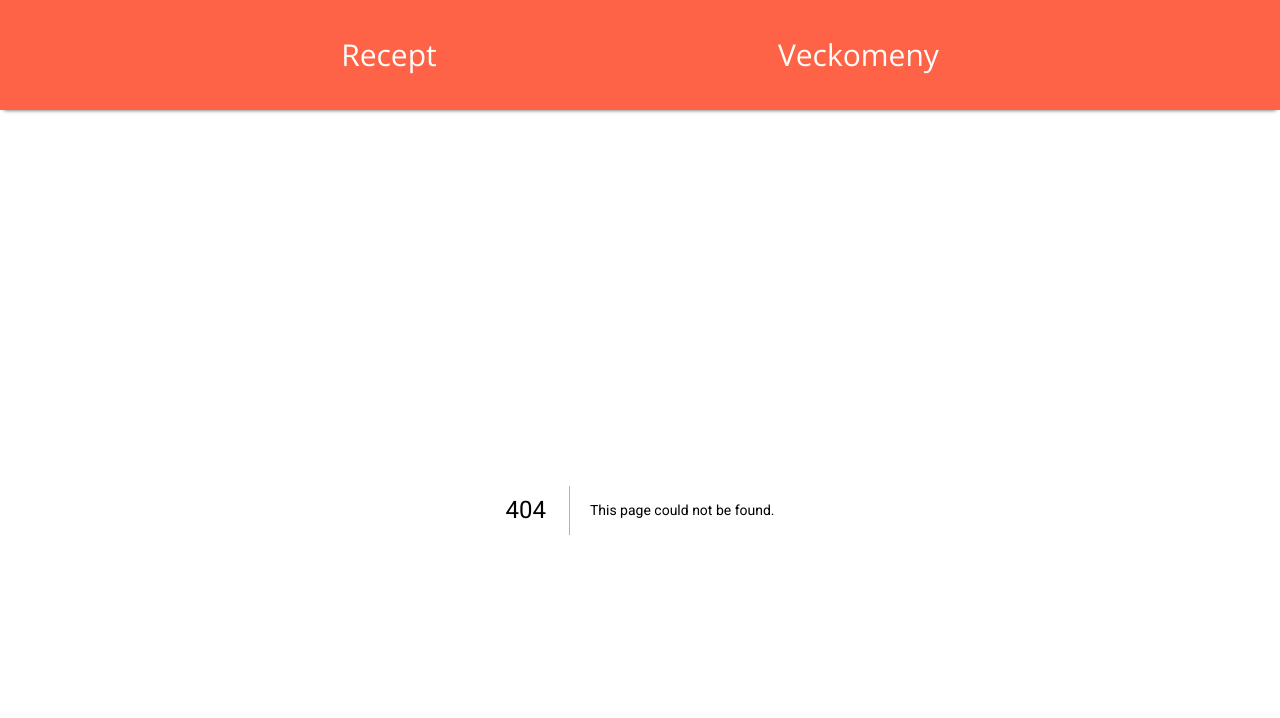
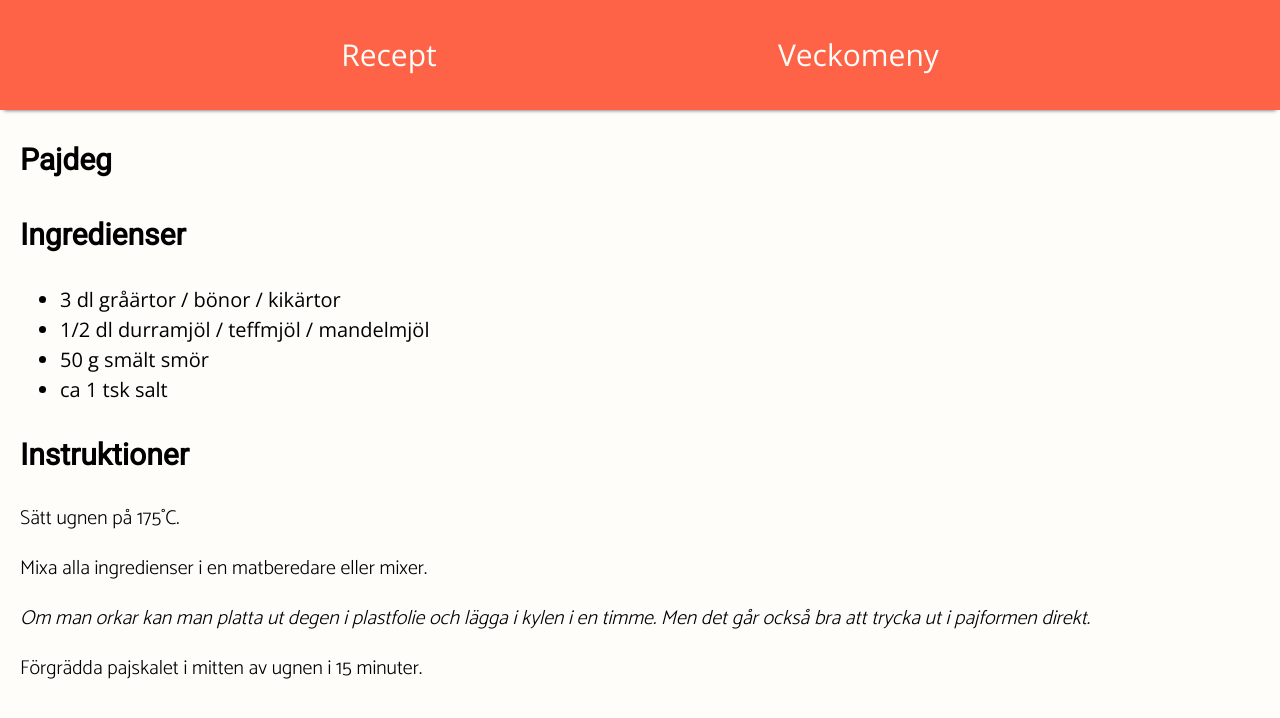
Before and after one commit to w1nston/amsenwallander.se, a Next.js app: page /recipes/pajdeg in a window 1280 px wide. Before the commit this address had no page. Shown: the top 718 px of the page. Built offline with nearby package versions, Linux system fonts and the light colour scheme.

Commit message:
Add pajdeg.

```diff
--- /dev/null
+++ b/pages/recipes/pajdeg.mdx
@@ -0,0 +1,19 @@
+# Pajdeg
+
+## Ingredienser
+
+- 3 dl gråärtor / bönor / kikärtor
+- 1/2 dl durramjöl / teffmjöl / mandelmjöl
+- 50 g smält smör
+- ca 1 tsk salt
+
+## Instruktioner
+
+Sätt ugnen på 175˚C.
+
+Mixa alla ingredienser i en matberedare eller mixer.
+
+_Om man orkar kan man platta ut degen i plastfolie och lägga i kylen i en timme.
+Men det går också bra att trycka ut i pajformen direkt._
+
+Förgrädda pajskalet i mitten av ugnen i 15 minuter.
```
Also changed, not shown: metadata/recipes/pajdeg.json (added, +7 -0 lines).
